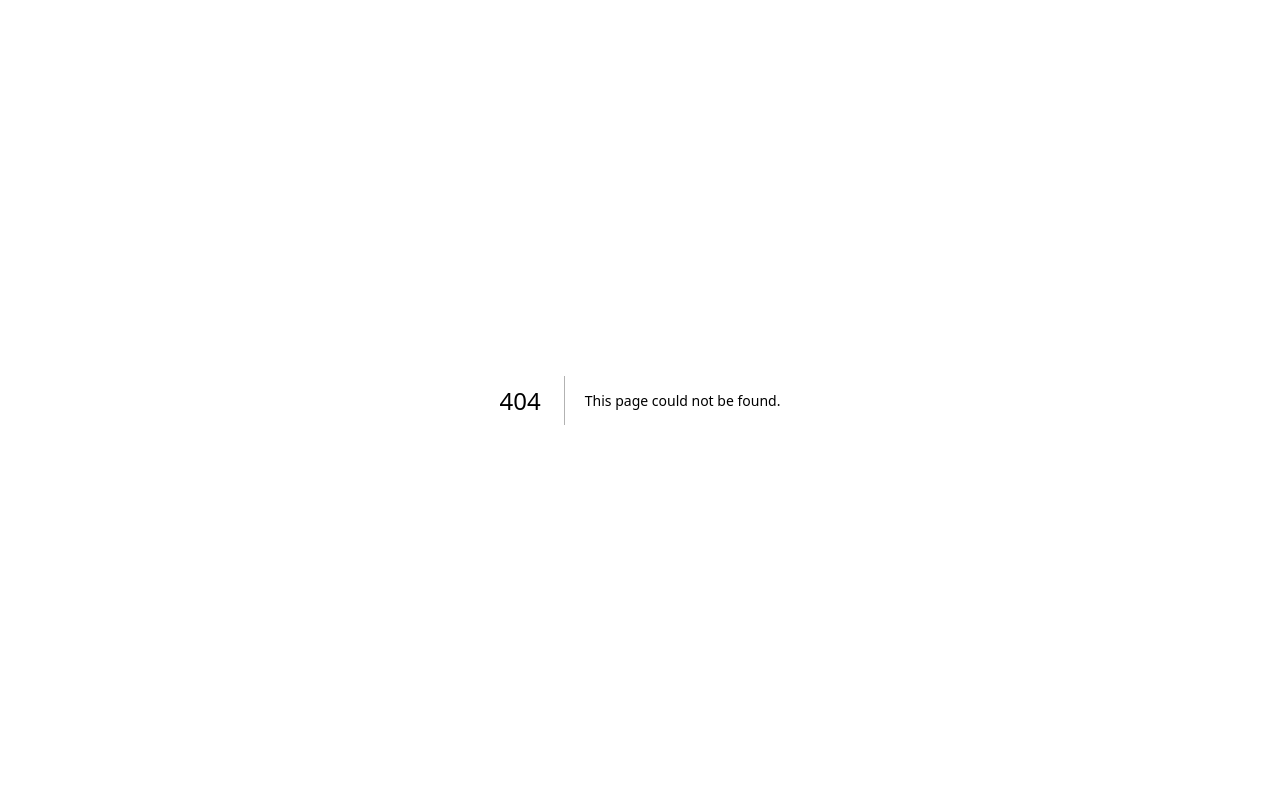
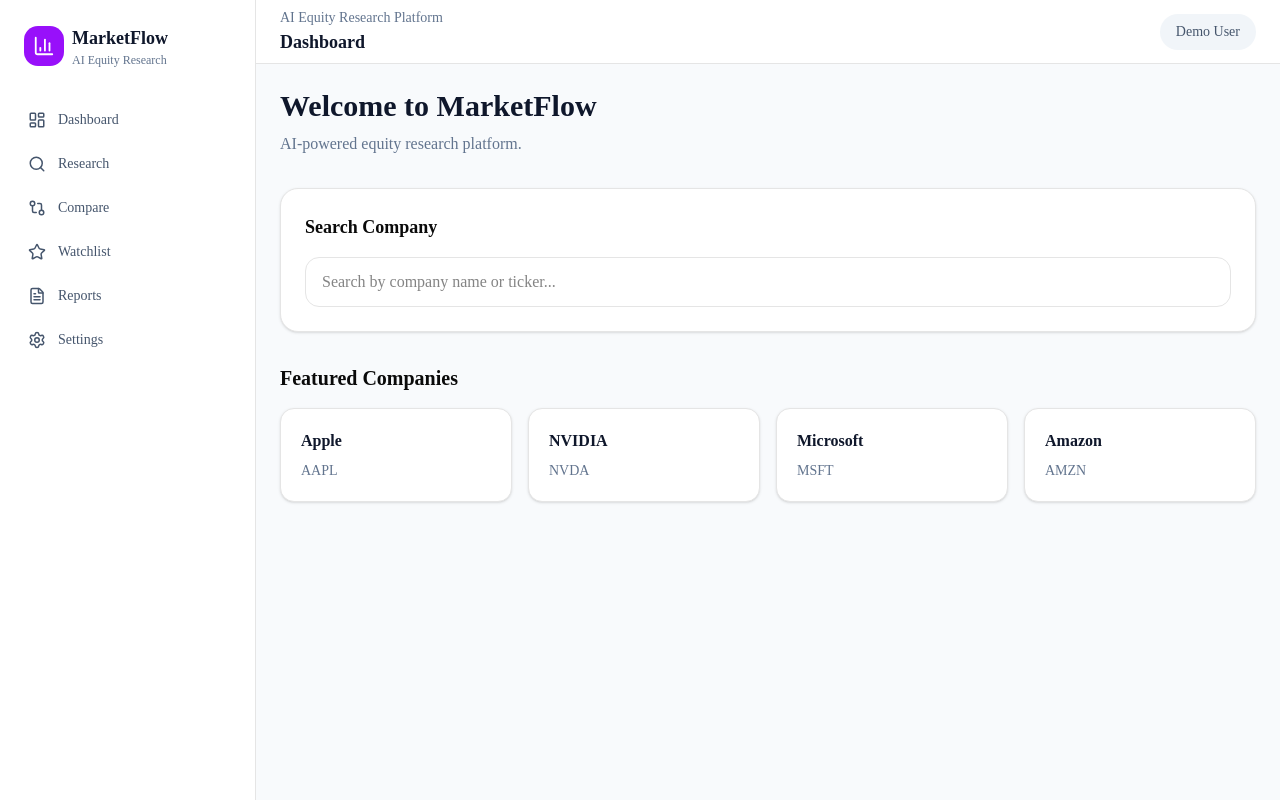
Before and after one commit to Divyanshu2529/MarketFlow, a Next.js app in the folder frontend/: page /dashboard in a window 1280 px wide. Before the commit this address had no page. Built offline with nearby package versions, Linux system fonts and the light colour scheme.

Commit message:
build dashboard home page with company navigation

```diff
--- /dev/null
+++ b/frontend/app/dashboard/page.tsx
@@ -0,0 +1,80 @@
+import { DashboardLayout } from "@/components/layout/DashboardLayout";
+
+export default function DashboardPage() {
+  return (
+    <DashboardLayout>
+      <div className="space-y-8">
+        {/* Header */}
+        <div>
+          <h1 className="text-3xl font-bold text-slate-900">
+            Welcome to MarketFlow
+          </h1>
+
+          <p className="mt-2 text-slate-500">
+            AI-powered equity research platform.
+          </p>
+        </div>
+
+        {/* Search Card */}
+        <div className="rounded-2xl border bg-white p-6 shadow-sm">
+          <h2 className="text-lg font-semibold">Search Company</h2>
+
+          <input
+            placeholder="Search by company name or ticker..."
+            className="mt-4 w-full rounded-xl border px-4 py-3 outline-none focus:border-purple-500"
+          />
+        </div>
+
+        {/* Featured Companies */}
+        <div>
+          <h2 className="mb-4 text-xl font-semibold">
+            Featured Companies
+          </h2>
+
+          <div className="grid gap-4 md:grid-cols-4">
+            <CompanyCard
+              ticker="AAPL"
+              name="Apple"
+            />
+
+            <CompanyCard
+              ticker="NVDA"
+              name="NVIDIA"
+            />
+
+            <CompanyCard
+              ticker="MSFT"
+              name="Microsoft"
+            />
+
+            <CompanyCard
+              ticker="AMZN"
+              name="Amazon"
+            />
+          </div>
+        </div>
+      </div>
+    </DashboardLayout>
+  );
+}
+
+function CompanyCard({
+  ticker,
+  name,
+}: {
+  ticker: string;
+  name: string;
+}) {
+  return (
+    <a
+      href={`/company/${ticker}`}
+      className="rounded-xl border bg-white p-5 shadow-sm transition hover:shadow-md hover:border-purple-400"
+    >
+      <h3 className="font-semibold text-slate-900">{name}</h3>
+
+      <p className="mt-2 text-sm text-slate-500">
+        {ticker}
+      </p>
+    </a>
+  );
+}
```
